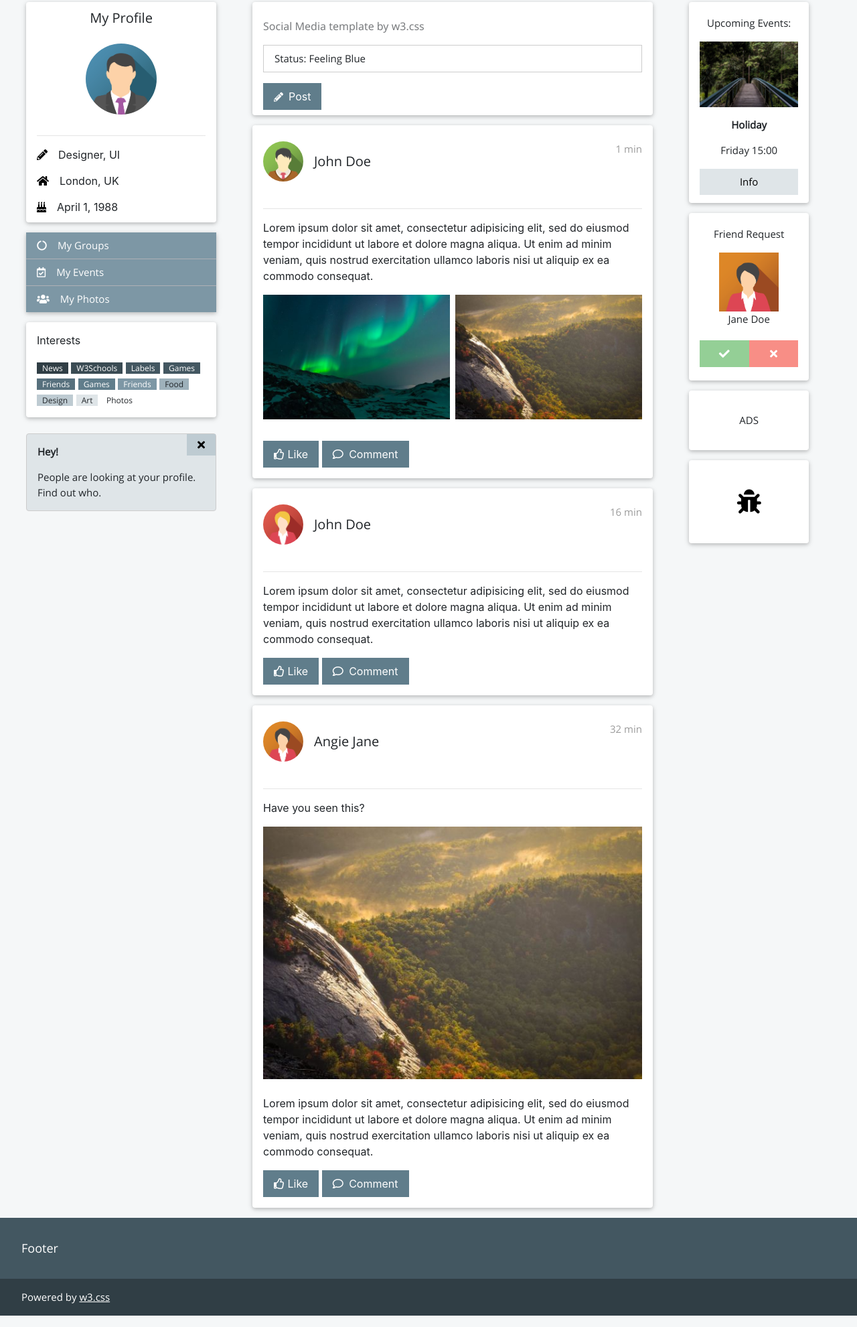
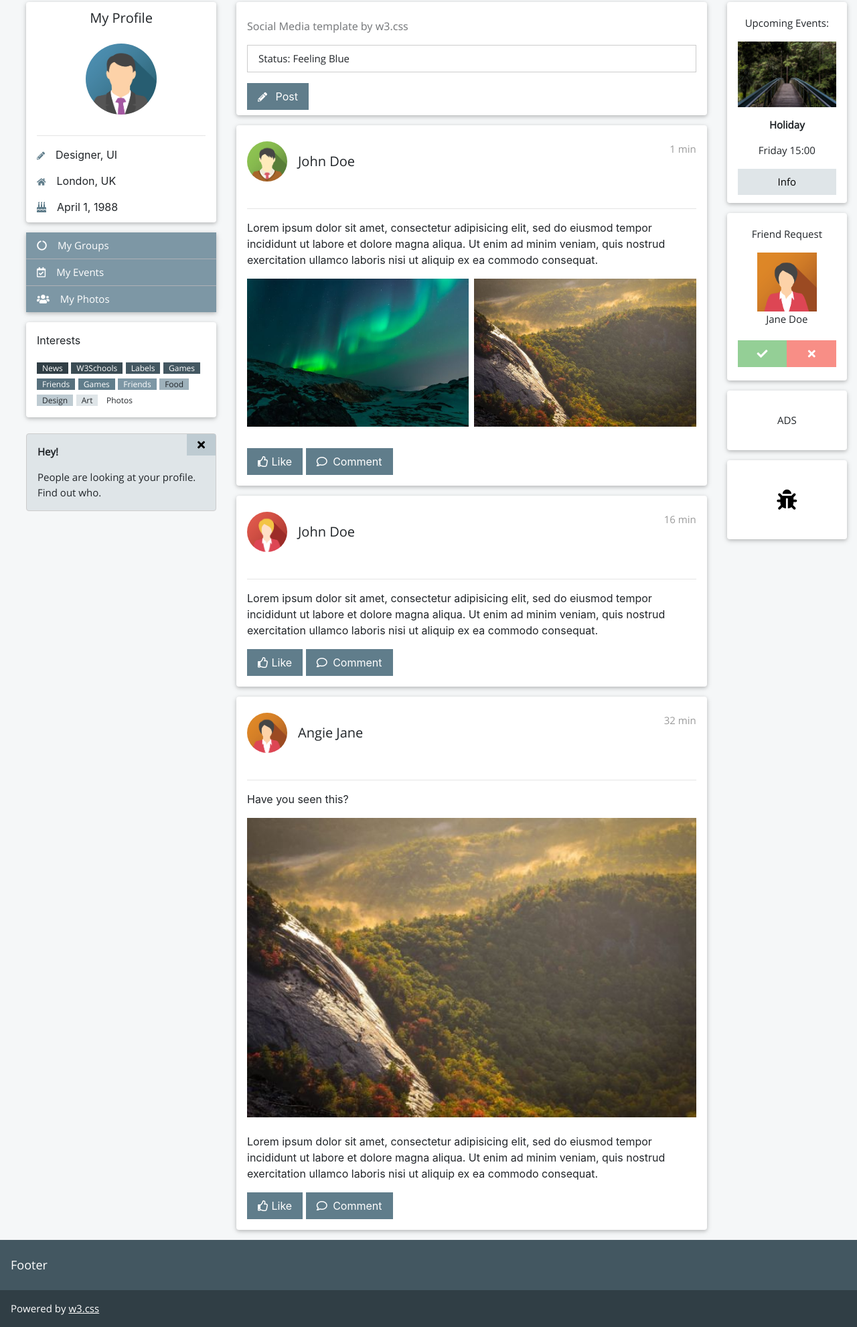
Before and after one commit to zahra-ove/makab_t12, a plain HTML site: page index.html in a window 1280 px wide. Shown: the part 66-2047 px from the top of the page at 67% size. Drawn offline with Linux system fonts and the light colour scheme.

Commit message:
little changes

```diff
--- a/assets/css/style.css
+++ b/assets/css/style.css
@@ -19,8 +19,8 @@ body{
 .fa-pencil-alt, .fa-home, .fa-birthday-cake{
     color: black !important;
 }
-.fa-users, .fa-calendar-check, .fa-circle-notch{
-    color: white;
+.fa-users, .fa-calendar-check, .fa-circle-notch, .fa-pencil-alt{
+    color: white !important;
 }
 .fa-times{
     color: black !important;
@@ -28,8 +28,11 @@ body{
 .wicon{
     color: white !important;
 }
+.grayicon{
+    color: #607D8B !important;
+}
 .faBugBig{
-    font-size: 36px !important;
+    font-size: 30px !important;
 }
 .blackColor{
     color: black !important;
@@ -235,6 +238,7 @@ body{
     display: inline;
 }
 
+
 /* End of Middle content */
 
 /* End main content */
--- a/index.html
+++ b/index.html
@@ -71,9 +71,9 @@
                   <h4 class="openSans2030 my-2 text-center">My Profile</h4>
                   <p class="text-center"><img src="./assets/images/avatar3.png" alt="" class="avatar3"></p>
                   <hr/>
-                  <p class="marginY15"><i class="fas fa-pencil-alt" style="margin-right:16px;"></i>Designer, UI</p>
-                  <p class="marginY15"><i class="fas fa-home" style="margin-right:16px;"></i>London, UK</p>
-                  <p class="marginY15"><i class="fas fa-birthday-cake" style="margin-right:16px;padding-bottom:15px"></i>April 1, 1988</p>
+                  <p class="marginY15"><i class="fas fa-pencil-alt grayicon fa-xs" style="margin-right:16px;"></i>Designer, UI</p>
+                  <p class="marginY15"><i class="fas fa-home grayicon fa-xs" style="margin-right:16px;"></i>London, UK</p>
+                  <p class="marginY15"><i class="fas fa-birthday-cake grayicon" style="margin-right:16px;padding-bottom:15px"></i>April 1, 1988</p>
               </div>
               <!-- section2 -->
               <div class="boxShadow bg-nearlyBlue">
@@ -100,7 +100,7 @@
                   </div>
               </div>
 
-              <div class="boxShadow marginY15 bg-white borderRadius" style="padding: 15px 16px;">
+              <div class="boxShadow marginY15 bg-white borderRadius d-none d-sm-block" style="padding: 15px 16px;">
                 <p class="mb-3">Interests</p>
                 <span class="padding08 openSans1218 bg-tire text-white">News</span>
                 <span class="padding08 openSans1218 bg-yekamtire text-white">W3Schools</span>
@@ -122,7 +122,7 @@
               </div> -->
 
 
-              <div class="my-4 padding016 borderRadius alert alert-dismissible" style="position:relative;background-color: #DFE5E8;border:1px solid #CCCCCC;">
+              <div class="my-4 padding016 borderRadius alert alert-dismissible d-none d-sm-block" style="position:relative;background-color: #DFE5E8;border:1px solid #CCCCCC;">
                 <i class="fas fa-times" style="position:absolute;top:0;right:0px;padding:8px 16px;background-color: #BECBD2;" data-dismiss="alert"></i>
                 <p class="openSans1523700 mb-0" style="padding: 15px 0px;">Hey!</p>
                 <p class="openSans1523 mb-0" style="padding-bottom: 15px;">People are looking at your profile. Find out who.</p>
@@ -132,12 +132,13 @@
           <!-- End of left side bar -->
 
           <!-- Middle sidebar -->
-          <div class="col-sm-6 col-12 ml-sm-4">
+          <!-- ml-sm-4 -->
+          <div class="col-sm-7 col-12">
             <!-- first div -->
             <div class="bg-white boxShadow marginY15 borderRadius" style="padding:8px 16px;">
               <h6 class="my-3 segoe1624" style="opacity:0.6;">Social Media template by w3.css</h6>
               <p class="openSans1523 padding816" style="border: 1px solid #ccc!important;">Status: Feeling Blue</p>
-              <button class="bg-ykhp text-white padding816 noneOutlineBorder"><i class="fas fa-pencil-alt fa-sm mr-2" style="color: white !important;"></i>Post</button>
+              <button class="bg-ykhp  padding816 noneOutlineBorder sec2"><i class="fas fa-pencil-alt fa-sm mr-2"></i><span class="text-white"> Post</span></button>
             </div>
             <!-- second div -->
             <div class="bg-white boxShadow marginY15  borderRadius pt-4 px-3">
@@ -154,8 +155,8 @@
                   <div class="col-sm-6 col-12 pl-sm-1" style="width:70%"><img src="./assets/images/nature.jpg" alt="" style="width:100%"></div>
                 </div>
 
-                <button class="bg-ykhp text-white padding816 noneOutlineBorder mb-3"><i class="far fa-thumbs-up" style="color:white !important;"></i> Like</button>
-                <button class="bg-ykhp text-white padding816 noneOutlineBorder mb-3"><i class="far fa-comment mr-1" style="color:white !important;"></i> Comment</button>
+                <button class="bg-ykhp  padding816 noneOutlineBorder mb-3 sec2"><i class="far fa-thumbs-up wicon"></i><span class="text-white"> Like</span></button>
+                <button class="bg-ykhp  padding816 noneOutlineBorder mb-3 sec2"><i class="far fa-comment mr-1 wicon"></i><span class="text-white"> Comment</span></button>
             </div>
 
             <!-- third div -->
@@ -168,8 +169,8 @@
               <hr/>
 
                 <p>Lorem ipsum dolor sit amet, consectetur adipisicing elit, sed do eiusmod tempor incididunt ut labore et dolore magna aliqua. Ut enim ad minim veniam, quis nostrud exercitation ullamco laboris nisi ut aliquip ex ea commodo consequat.</p>
-                <button class="bg-ykhp text-white padding816 noneOutlineBorder mb-3"><i class="far fa-thumbs-up" style="color:white !important;"></i> Like</button>
-                <button class="bg-ykhp text-white padding816 noneOutlineBorder mb-3"><i class="far fa-comment mr-1" style="color:white !important;"></i> Comment</button>
+                <button class="bg-ykhp  padding816 noneOutlineBorder mb-3 sec2"><i class="far fa-thumbs-up wicon"></i><span class="text-white"> Like</span></button>
+                <button class="bg-ykhp  padding816 noneOutlineBorder mb-3 sec2"><i class="far fa-comment mr-1 wicon"></i><span class="text-white"> Comment</span></button>
             </div>
             <!-- forth div -->
             <div class="bg-white boxShadow marginY15  borderRadius pt-4 px-3">
@@ -182,21 +183,22 @@
               <p>Have you seen this?</p>
               <div class="mb-4" style="width:100%"><img src="./assets/images/nature.jpg" alt="" style="width:100%"></div>
               <p>Lorem ipsum dolor sit amet, consectetur adipisicing elit, sed do eiusmod tempor incididunt ut labore et dolore magna aliqua. Ut enim ad minim veniam, quis nostrud exercitation ullamco laboris nisi ut aliquip ex ea commodo consequat.</p>
-              <button class="bg-ykhp text-white padding816 noneOutlineBorder mb-3"><i class="far fa-thumbs-up" style="color:white !important;"></i> Like</button>
-              <button class="bg-ykhp text-white padding816 noneOutlineBorder mb-3"><i class="far fa-comment mr-1" style="color:white !important;"></i> Comment</button>
+              <button class="bg-ykhp  padding816 noneOutlineBorder mb-3 sec2"><i class="far fa-thumbs-up wicon" ></i><span class="text-white"> Like</span></button>
+              <button class="bg-ykhp  padding816 noneOutlineBorder mb-3 sec2"><i class="far fa-comment mr-1 wicon" ></i><span class="text-white"> Comment</span></button>
             </div>
           </div>
           <!-- END of Middle sidebar -->
 
           <!-- Right side bar -->
-          <div class="col-sm-2 col-12 ml-sm-4 mr-sm-0 ">
+          <!-- ml-sm-4 mr-sm-0  -->
+          <div class="col-sm-2 col-12">
             <!-- first div -->
             <div class="boxShadow text-center marginY15 text-center px-3 py-1 bg-white borderRadius">
               <p class="openSans1523 my-3">Upcoming Events:</p>
               <div class="mx-auto my" style="width:100%;"><img src="./assets/images/forest.jpg" alt="" style="width:100%;"></div>
               <p class="marginY15 openSans1523"><strong>Holiday</strong></p>
               <p class="openSans1523">Friday 15:00</p>
-              <button class="openSans1523 bg-ab padding816 noneOutlineBorder mb-2" style="width:100%;cursor:pointer;">Info</button>
+              <button class="openSans1523 bg-ab padding816 noneOutlineBorder mb-2 sec2" style="width:100%;cursor:pointer;">Info</button>
             </div>
 
 
@@ -234,11 +236,11 @@
 
   <!-- Footer -->
   <footer class="">
-    <div class="row bg-kamtire mx-0" style="padding:16px;">
-      <p class="my-3 ml-3 openSans1827 text-white">Footer</p>
+    <div class="row bg-kamtire mx-0" style="padding: 16px;">
+      <p class="my-2 openSans1827 text-white">Footer</p>
     </div>
-    <div class="row bg-tire mx-0">
-      <p class="text-white ml-3 my-3 openSans1523" style="padding:0px 16px;">Powered by <a href="" class="text-white" style="text-decoration: underline;">w3.css</a></p>
+    <div class="row bg-tire mx-0"  style="padding:0px 16px;">
+      <p class="my-3 openSans1523 text-white">Powered by <a href="" class="text-white" style="text-decoration: underline;">w3.css</a></p>
     </div>
   </footer>
 <!-- End of Footer -->
```
